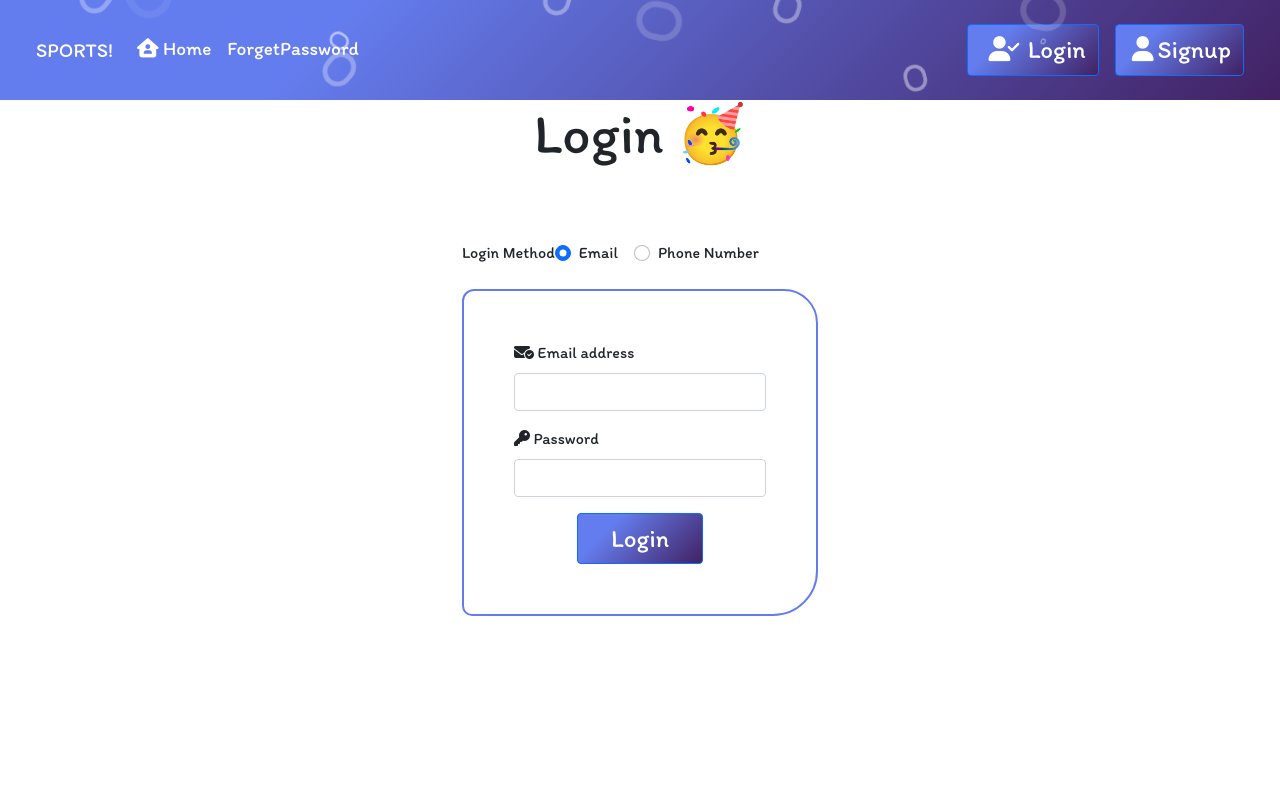
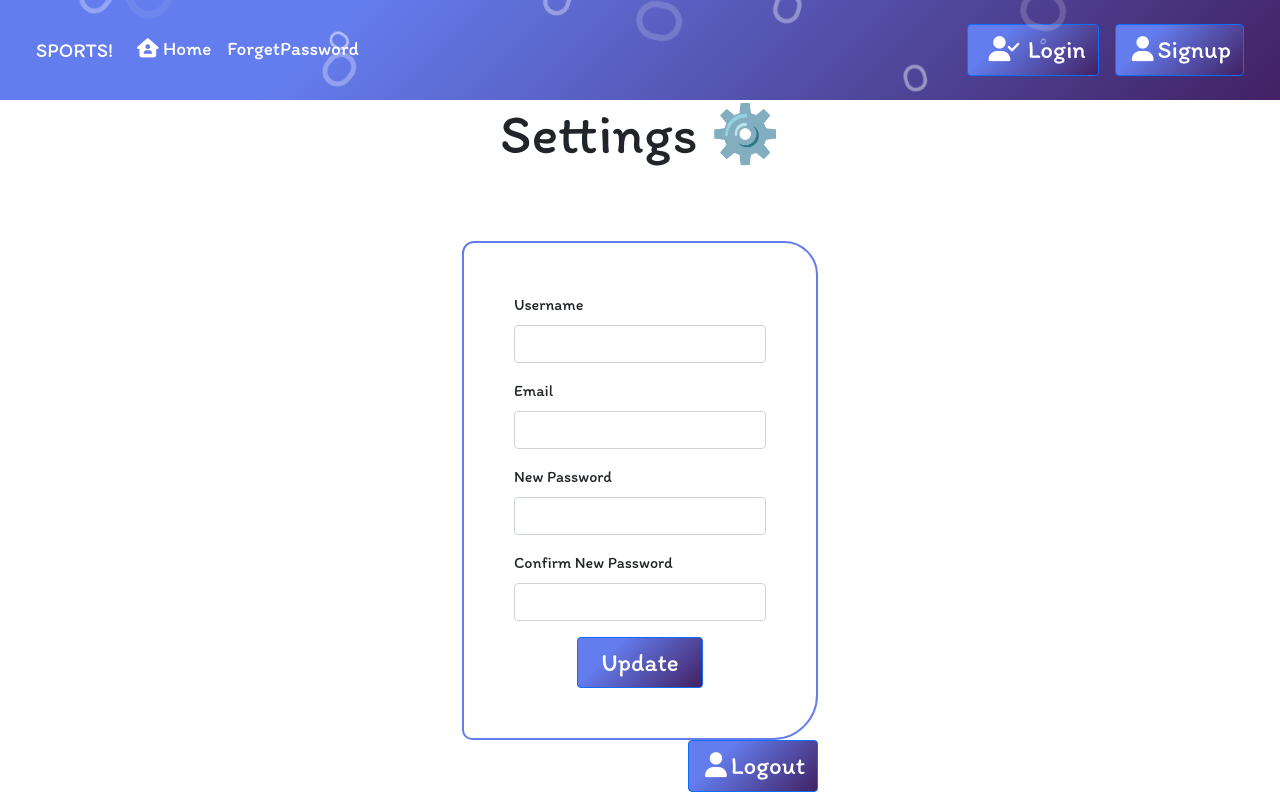
Before and after one commit to Beloved1310/Sport-app-FE, a React (Create React App) app: page /setting in a window 1280 px wide. Built offline with nearby package versions, Linux system fonts and the light colour scheme.

Commit message:
feat/setting/profile-page

```diff
--- a/src/App.js
+++ b/src/App.js
@@ -1,26 +1,27 @@
-import React, { useState } from 'react'
-import ForgetPassword from './components/ForgetPassword.js'
-import Navbar from './components/Navbar'
-import Home from './components/Home'
-import Login from './components/Login'
-import Alert from './components/Alert'
-import Signup from './components/register'
-import Settings from './components/Settings'
-import { BrowserRouter as Router, Routes, Route } from 'react-router-dom'
-import SportState from './context/SportState'
+import React, { useState } from "react";
+import ForgetPassword from "./components/ForgetPassword.js";
+import Navbar from "./components/Navbar";
+import Home from "./components/Home";
+import Login from "./components/Login";
+import Alert from "./components/Alert";
+import Signup from "./components/register";
+import Settings from "./components/Settings";
+import Profile from "./components/Profile";
+import { BrowserRouter as Router, Routes, Route } from "react-router-dom";
+import SportState from "./context/SportState";
 
 function App() {
-  const [alert, setAlert] = useState(null)
+  const [alert, setAlert] = useState(null);
   const showAlert = (message, type) => {
     setAlert({
       msg: message,
       type: type,
-    })
+    });
 
     setTimeout(() => {
-      setAlert(null)
-    }, 2000)
-  }
+      setAlert(null);
+    }, 2000);
+  };
   return (
     <>
       <SportState showAlert={showAlert}>
@@ -44,16 +45,22 @@ function App() {
               path="/login"
               element={<Login showAlert={showAlert} />}
             />
-             <Route
+            <Route
               exact
               path="/setting"
-              element={<Login showAlert={showAlert} />}
+              element={<Settings showAlert={showAlert} />}
+            />
+
+            <Route
+              exact
+              path="/profile"
+              element={<Profile showAlert={showAlert} />}
             />
           </Routes>
         </Router>
       </SportState>
     </>
-  )
+  );
 }
 
-export default App
+export default App;
--- a/src/components/Login.js
+++ b/src/components/Login.js
@@ -69,7 +69,7 @@ function Login(props) {
             <br />
 
             <div className="mb-3">
-              <label className="form-label">Login Method</label>
+              <label className="form-label">Login Method: </label>
               <div className="form-check form-check-inline">
                 <input
                   className="form-check-input"
--- a/src/components/Navbar.js
+++ b/src/components/Navbar.js
@@ -1,14 +1,6 @@
-import React from 'react'
-import { Link, useNavigate } from 'react-router-dom'
+import React from "react";
+import { Link } from "react-router-dom";
 function Navbar(props) {
-  let navigate = useNavigate()
-
-  const logout = () => {
-    localStorage.removeItem('token')
-    localStorage.removeItem('success')
-    localStorage.removeItem('name')
-    navigate('/login')
-  }
   return (
     <nav className="navbar navbar-expand-lg navbar-dark bg-nav p-4">
       <div className="container-fluid">
@@ -51,13 +43,13 @@ function Navbar(props) {
                 aria-current="page"
                 to="/forgetPassword"
               >
-                {' '}
-                ForgetPassword{' '}
+                {" "}
+                ForgetPassword{" "}
               </Link>
             </li>
           </ul>
 
-          {!localStorage.getItem('token') ? (
+          {!localStorage.getItem("token") ? (
             <div className="d-grid gap-2 d-md-flex justify-content-md-end">
               <Link
                 className="btn btn-primary me-md-2"
@@ -72,15 +64,19 @@ function Navbar(props) {
             </div>
           ) : (
             <div className="d-grid gap-2 d-md-flex justify-content-md-end">
-               <Link to="/settings" className="btn btn-primary" role="button">
-    <i className="fa-solid fa-cog mx-1"></i>Settings
-  </Link>
+              <Link to="/settings" className="btn btn-primary" role="button">
+                <i className="fa-solid fa-cog mx-1"></i>Settings
+              </Link>
+
+              <Link to="/profile" className="btn btn-primary" role="button">
+                <i className="fa-solid fa-user mx-1"></i>Profile
+              </Link>
             </div>
           )}
         </div>
       </div>
     </nav>
-  )
+  );
 }
 
-export default Navbar
+export default Navbar;
--- a/src/components/Settings.js
+++ b/src/components/Settings.js
@@ -24,7 +24,7 @@ function SettingsPage(props) {
       const response = await fetch(
         "https://to-do-list-backend-application.vercel.app/api/auth/updteUser",
         {
-          method: "POST",
+          method: "PUT",
           headers: {
             "Content-Type": "application/json",
           },
```
